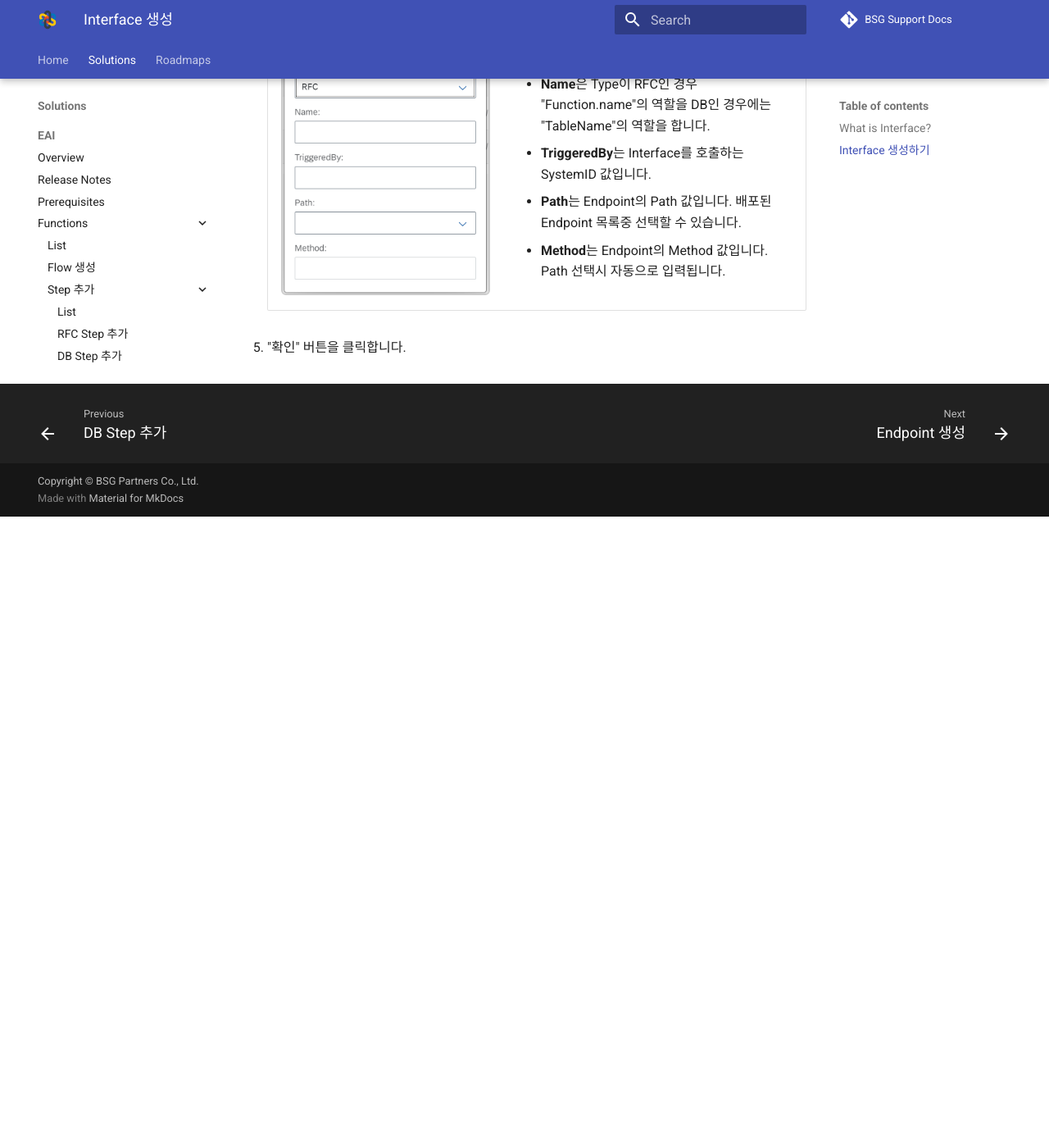
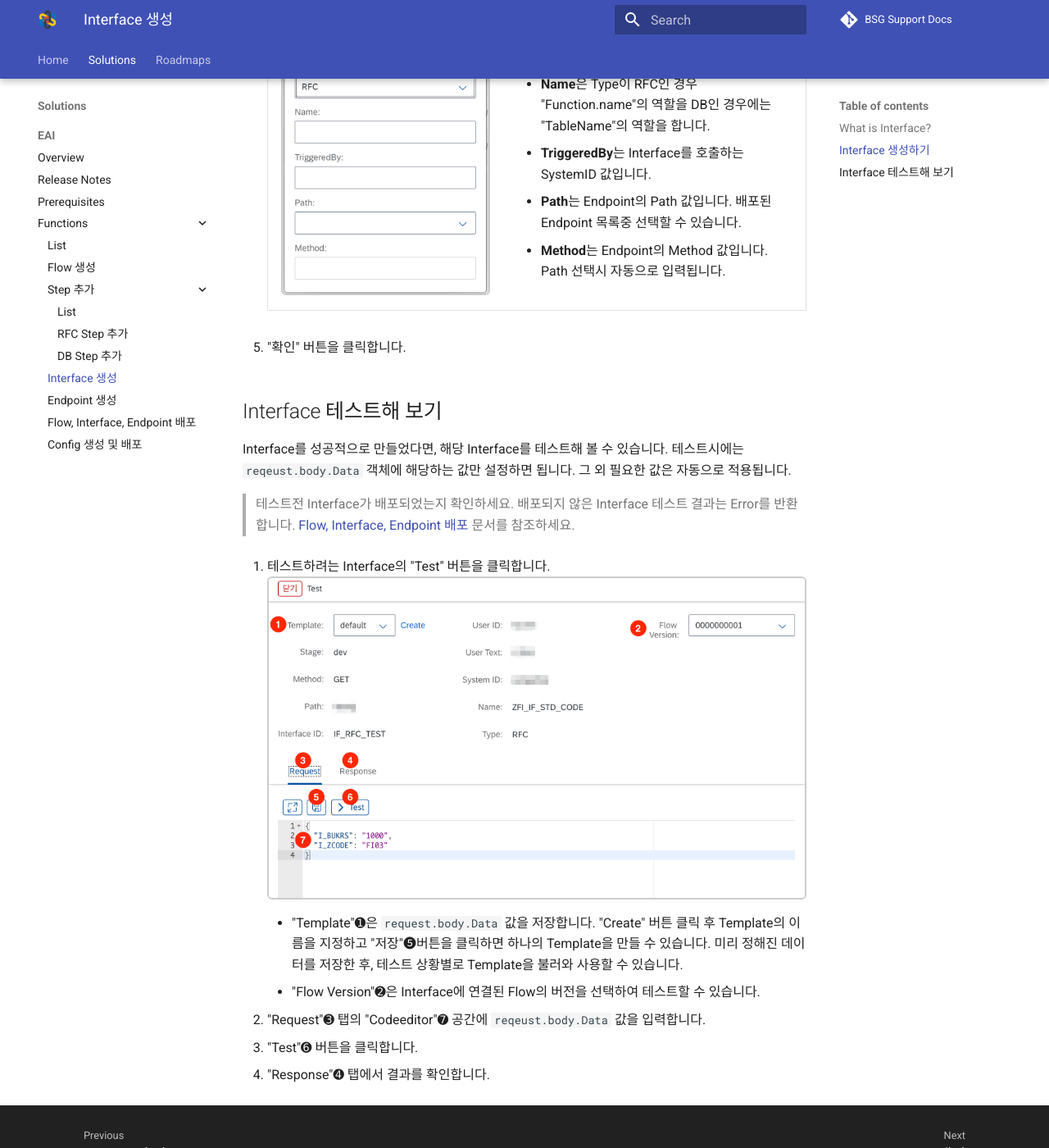
Before and after one commit to bsgp/docs, an MkDocs documentation site: the page built from docs/eai/functions/create_interface.md, in a window 1280 px wide and 1400 px high, scrolled down 1273 px. Shown: the whole window at 82% size. Built offline with MkDocs 1.6.1 and Material for MkDocs 9.7.7, drawn with Linux system fonts in a browser that asks for light colours; comment, search, counter and statistics services are not loaded; before the commit the page ends 1903 px from its top, so only the background shows below that; some of the changed text lies outside the part shown.

Commit message:
feat: 'interface 테스트해 보기' 내용 추가

```diff
--- a/docs/eai/functions/create_interface.md
+++ b/docs/eai/functions/create_interface.md
@@ -2,7 +2,7 @@
 
 ## What is Interface?
 Interface는 Flow를 실행하기 위해 필요한 매개체입니다. 사용자는 Interface를 생성하여 Flow를 실행할 수 있는 API를 만들 수 있습니다.
-> ❗️
+
 > Interface를 생성하려면, 사전에 배포된 Endpoint가 필요합니다. [Endpoint 생성하기](/eai/functions/create_endpoint) 문서를 참조하세요.
 
 각각의 Interface는 Flow의 `type`과 `Name`에 해당하는 Flow와 관련된 전반적인 정보를 가지고 있습니다. 이 정보는 사용자가 API를 통해서 호출할 때 `Function` 객체 안에 담긴 정보와 매칭됩니다. 이를 통해 해당 API 호출이 사용자가 정상적으로 의도한 Interface인지 검증합니다.
@@ -23,3 +23,19 @@
     |![Image](assets/eai_if_info.png)  |  <ul style="font-size: .8rem;"><li>**ID**는 사용자가 Infterface를 식별하기 위한 유니크한 값입니다.</li><li>**Type**은 "Flow-Step"에서 어떤 기능을 사용할지 명시적으로 보여주기 위한 값입니다.</li><li>**Name**은 Type이 RFC인 경우 "Function.name"의 역할을 DB인 경우에는 "TableName"의 역할을 합니다.</li><li>**TriggeredBy**는 Interface를 호출하는 SystemID 값입니다.</li><li>**Path**는 Endpoint의 Path 값입니다. 배포된 Endpoint 목록중 선택할 수 있습니다.</li><li>**Method**는 Endpoint의 Method 값입니다. Path 선택시 자동으로 입력됩니다.</li></ul>|
 
 5. "확인" 버튼을 클릭합니다.
+
+## Interface 테스트해 보기
+
+Interface를 성공적으로 만들었다면, 해당 Interface를 테스트해 볼 수 있습니다. 테스트시에는 `reqeust.body.Data` 객체에 해당하는 값만 설정하면 됩니다. 그 외 필요한 값은 자동으로 적용됩니다.
+
+> 테스트전 Interface가 배포되었는지 확인하세요. 배포되지 않은 Interface 테스트 결과는 Error를 반환합니다. [Flow, Interface, Endpoint 배포](eai/functions/deploy) 문서를 참조하세요.
+
+1. 테스트하려는 Interface의 "Test" 버튼을 클릭합니다.
+   ![Image](assets/eai_interface_test.png)
+
+      -  "Template"➊은 `request.body.Data` 값을 저장합니다. "Create" 버튼 클릭 후 Template의 이름을 지정하고 "저장"❺버튼을 클릭하면 하나의 Template을 만들 수 있습니다. 미리 정해진 데이터를 저장한 후, 테스트 상황별로 Template을 불러와 사용할 수 있습니다.
+      -  "Flow Version"➋은 Interface에 연결된 Flow의 버전을 선택하여 테스트할 수 있습니다.
+
+2. "Request"➌ 탭의 "Codeeditor"➐ 공간에 `reqeust.body.Data` 값을 입력합니다.
+3. "Test"➏ 버튼을 클릭합니다.
+4. "Response"➍ 탭에서 결과를 확인합니다.
```
Also changed, not shown: docs/eai/functions/deploy.md (+1 -1 lines), docs/eai/functions/assets/eai_interface_test.png (added).
